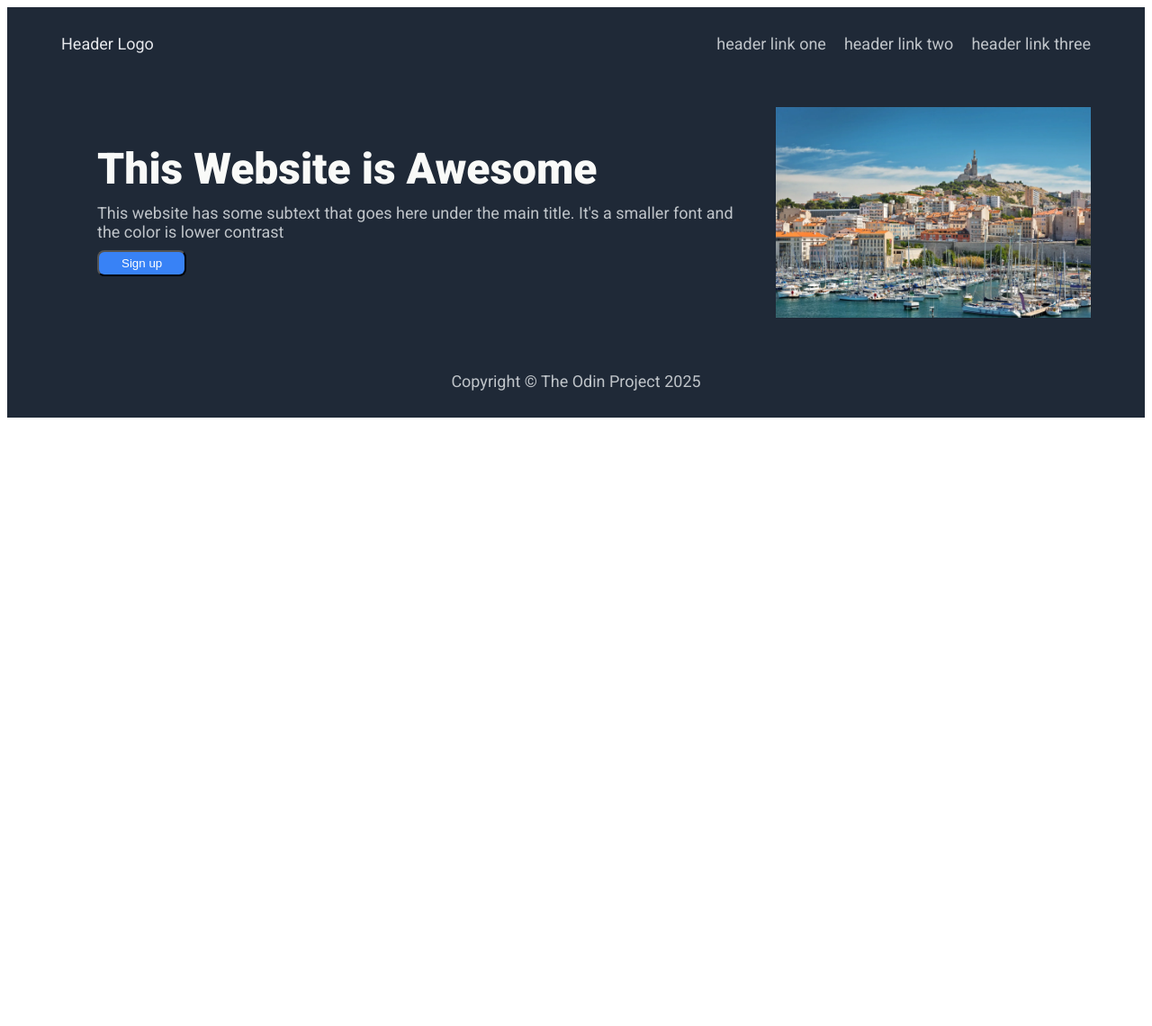
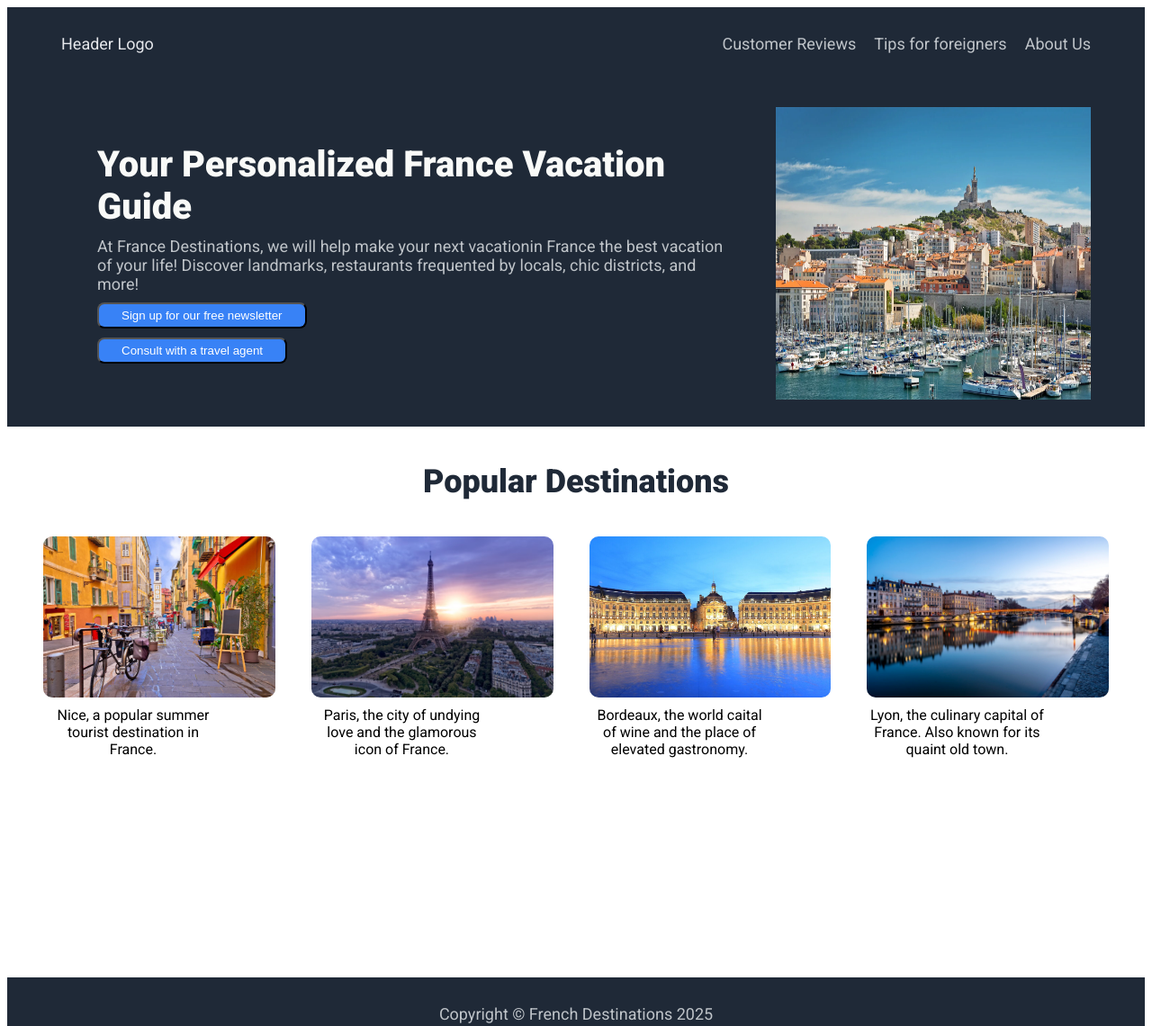
Before and after one commit to BilinYang/France_Destinations_Website_Design, a plain HTML site: page index.html in a window 1280 px wide. Shown: the top 1140 px of the page at 90% size. Before the commit the page ends 800 px from the top, so only its background shows below. Drawn offline with Linux system fonts and the light colour scheme.

Commit message:
Add section on popular tourist cities

```diff
--- a/index.html
+++ b/index.html
@@ -12,24 +12,49 @@
         <div class="header_top">
             <div class="logo_text">Header Logo</div>
             <div class="links">
-                <div>header link one</div>
-                <div>header link two</div>
-                <div>header link three</div>
+                <div>Customer Reviews</div>
+                <div>Tips for foreigners</div>
+                <div>About Us</div>
             </div>
         </div>
 
         <div class="header_bottom">
             <div class="introduction">
-                <div class="title">This Website is Awesome</div>
-                <div class="site_description">This website has some subtext that goes here under the main title. It's a smaller font and the color is lower contrast</div>
-                <button>Sign up</button>
+                <div class="title">Your Personalized France Vacation Guide </div>
+                <div class="site_description">At France Destinations, we will help make your next vacationin France the best vacation of your life! Discover landmarks, restaurants frequented by locals, chic districts, and more!
+
+                </div>
+                <button>Sign up for our free newsletter</button>
+                <button>Consult with a travel agent</button>
             </div>
-            <img class="header_image" src="Marseille.webp">
+            <img class="header_image" src="../images/Marseille.webp">
+        </div>
+    </div>
+
+    <div class="random_info">
+        <div class="some_random_information">Popular Destinations</div>
+        <div class="all_pics_and_texts">
+            <div class="pic_and_text">
+                <img class="france_pic" src="../images/Nice.jpg">
+                <div class="franc_desc">Nice, a popular summer tourist destination in France.</div>
+            </div>
+            <div class="pic_and_text">
+                <img class="france_pic" src="../images/Paris.jpg">
+                <div class="franc_desc">Paris, the city of undying love and the glamorous icon of France.</div>
+            </div>
+            <div class="pic_and_text">
+                <img class="france_pic" src="../images/Bordeaux.jpg">
+                <div class="franc_desc">Bordeaux, the world caital of wine and the place of elevated gastronomy. </div>
+            </div>
+            <div class="pic_and_text">
+                <img class="france_pic" src="../images/Lyon.webp">
+                <div class="franc_desc">Lyon, the culinary capital of France. Also known for its quaint old town. </div>
+            </div>
         </div>
     </div>
 
     <div class="footer">
-        <div class="footer_text">Copyright © The Odin Project 2025</div>
+        <div class="footer_text">Copyright © French Destinations 2025</div>
     </div>
 </body>
 </html>
--- a/style.css
+++ b/style.css
@@ -12,7 +12,7 @@ body{
 }
 
 .title{
-    font-size: 48px;
+    font-size: 40px;
     color: #F9FAF8;
     font-weight: 900;
 }
@@ -73,3 +73,46 @@ button{
     display: flex;
     gap: 20px;
 }
+
+
+
+
+.random_info{
+    display: flex;
+    flex-direction: column;
+    padding: 40px;
+    align-items: center;
+    gap: 40px;
+}
+
+.some_random_information{
+    font-size: 36px;
+    color: #1F2937;
+    font-weight: 900;
+}
+
+.all_pics_and_texts{
+    display: flex;
+    gap: 40px;
+}
+
+.pic_and_text{
+    display: flex;
+    flex-direction: column;
+    gap: 10px;
+    flex-wrap: nowrap;
+    height: 450px;
+    max-width: 100vw;
+}
+
+.france_pic{
+    width: auto;
+    border-radius: 10px;
+    max-height: 80%;
+    max-width: 100%;
+}
+
+.franc_desc{
+    text-align: center;
+    width: 200px;
+}
```
Also changed, not shown: images/Bordeaux.jpg (added), images/Lyon.webp (added), images/Marseille.webp (added), images/Nice.jpg (added), images/Paris.jpg (added).
